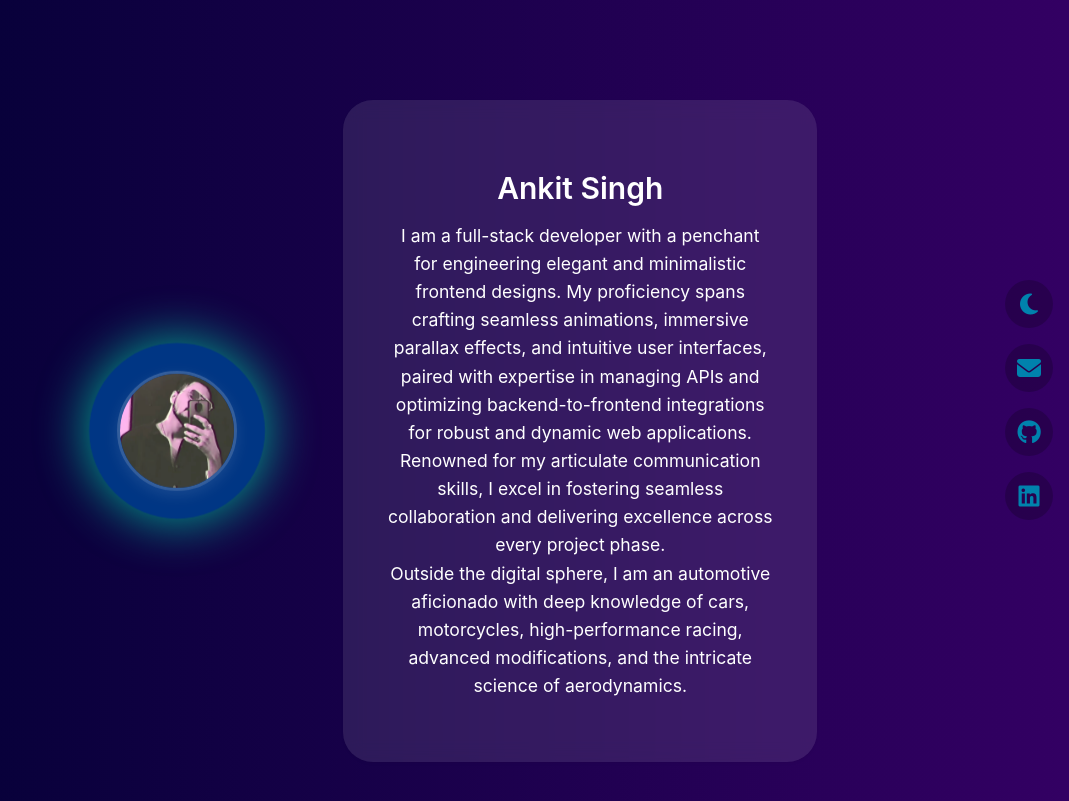
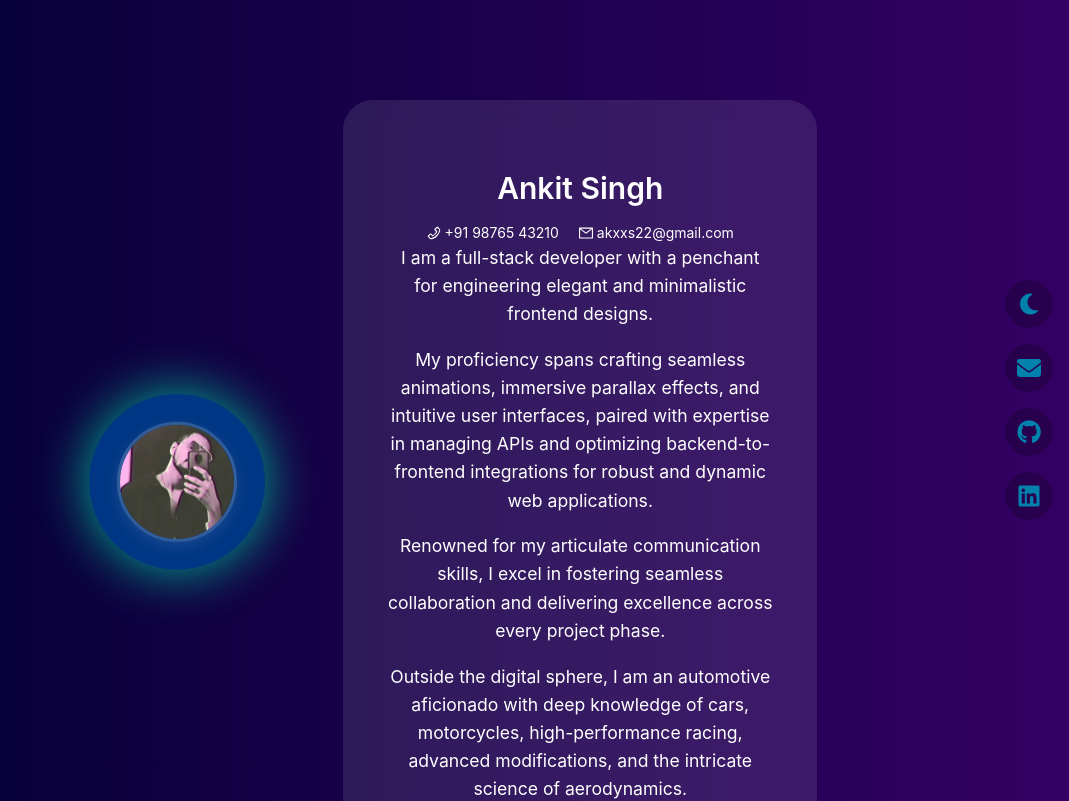
Before and after one commit to ankitsingh11411/port_frontend, a React (Vite) app: page / in a window 1280 px wide. Shown: the top 801 px of the page, without its empty margins (211-1280 px from the left). Built offline with nearby package versions, Linux system fonts and the light colour scheme.

Commit message:
layout changes and contact info

```diff
--- a/src/components/Profile.jsx
+++ b/src/components/Profile.jsx
@@ -1,6 +1,7 @@
 import React, { useState } from 'react';
 import { Avatar, Typography, Row, Col, Empty, Card } from 'antd';
 import { motion } from 'framer-motion';
+import { PhoneOutlined, MailOutlined } from '@ant-design/icons';
 import styles from './Profile.module.css';
 import mypic from '/mypic.jpg';
 import projects from '../assets/Project.js';
@@ -21,6 +22,19 @@ function Profile() {
   const handleModalClose = () => {
     setIsModalVisible(false);
     setSelectedProject(null);
+  };
+
+  const containerVariants = {
+    hidden: { opacity: 0 },
+    visible: {
+      opacity: 1,
+      transition: { staggerChildren: 0.3 },
+    },
+  };
+
+  const textVariants = {
+    hidden: { opacity: 0, y: 20 },
+    visible: { opacity: 1, y: 0, transition: { duration: 0.5 } },
   };
 
   return (
@@ -51,31 +65,65 @@ function Profile() {
 
         <Col xs={24} sm={24} md={14} lg={12} xl={10}>
           <motion.div
-            initial={{ opacity: 0, y: 20 }}
-            animate={{ opacity: 1, y: 0 }}
-            transition={{ duration: 1 }}
+            initial="hidden"
+            animate="visible"
+            variants={containerVariants}
           >
             <Card className={styles.profile_card} bordered={false}>
               <Title level={2} className={styles.title}>
                 Ankit Singh
               </Title>
+
+              <motion.div
+                variants={textVariants}
+                className={styles.contact_info}
+              >
+                <Row justify="center" align="middle" gutter={[20, 20]}>
+                  <Col>
+                    <a href="tel:+919876543210" className={styles.contact_link}>
+                      <PhoneOutlined className={styles.icon} /> +91 98765 43210
+                    </a>
+                  </Col>
+                  <Col>
+                    <a
+                      href="mailto:akxxs22@gmail.com"
+                      className={styles.contact_link}
+                    >
+                      <MailOutlined className={styles.icon} /> akxxs22@gmail.com
+                    </a>
+                  </Col>
+                </Row>
+              </motion.div>
+
+              <motion.div variants={textVariants}>
                 <Paragraph className={styles.profile_description}>
                   I am a full-stack developer with a penchant for engineering
-                elegant and minimalistic frontend designs. My proficiency spans
-                crafting seamless animations, immersive parallax effects, and
-                intuitive user interfaces, paired with expertise in managing
-                APIs and optimizing backend-to-frontend integrations for robust
-                and dynamic web applications.
-                <br />
+                  elegant and minimalistic frontend designs.
+                </Paragraph>
+              </motion.div>
+              <motion.div variants={textVariants}>
+                <Paragraph className={styles.profile_description}>
+                  My proficiency spans crafting seamless animations, immersive
+                  parallax effects, and intuitive user interfaces, paired with
+                  expertise in managing APIs and optimizing backend-to-frontend
+                  integrations for robust and dynamic web applications.
+                </Paragraph>
+              </motion.div>
+              <motion.div variants={textVariants}>
+                <Paragraph className={styles.profile_description}>
                   Renowned for my articulate communication skills, I excel in
                   fostering seamless collaboration and delivering excellence
                   across every project phase.
-                <br />
+                </Paragraph>
+              </motion.div>
+              <motion.div variants={textVariants}>
+                <Paragraph className={styles.profile_description}>
                   Outside the digital sphere, I am an automotive aficionado with
                   deep knowledge of cars, motorcycles, high-performance racing,
                   advanced modifications, and the intricate science of
                   aerodynamics.
                 </Paragraph>
+              </motion.div>
             </Card>
           </motion.div>
         </Col>
```
Also changed, not shown: 1 other file (tests, documents, lock files or other folders). Lines whose indentation alone changed are shown as unchanged.
